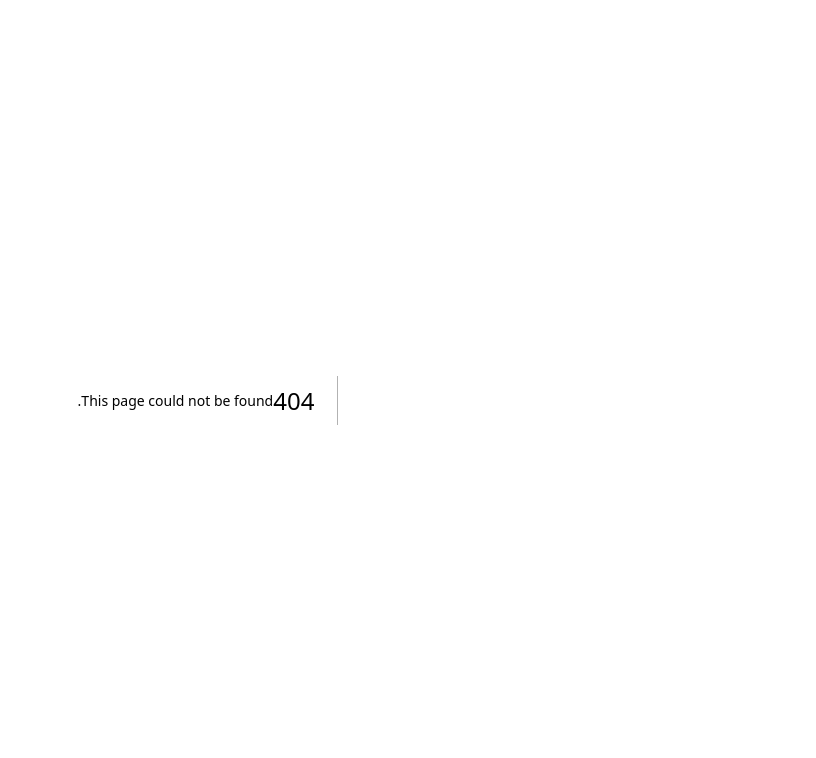
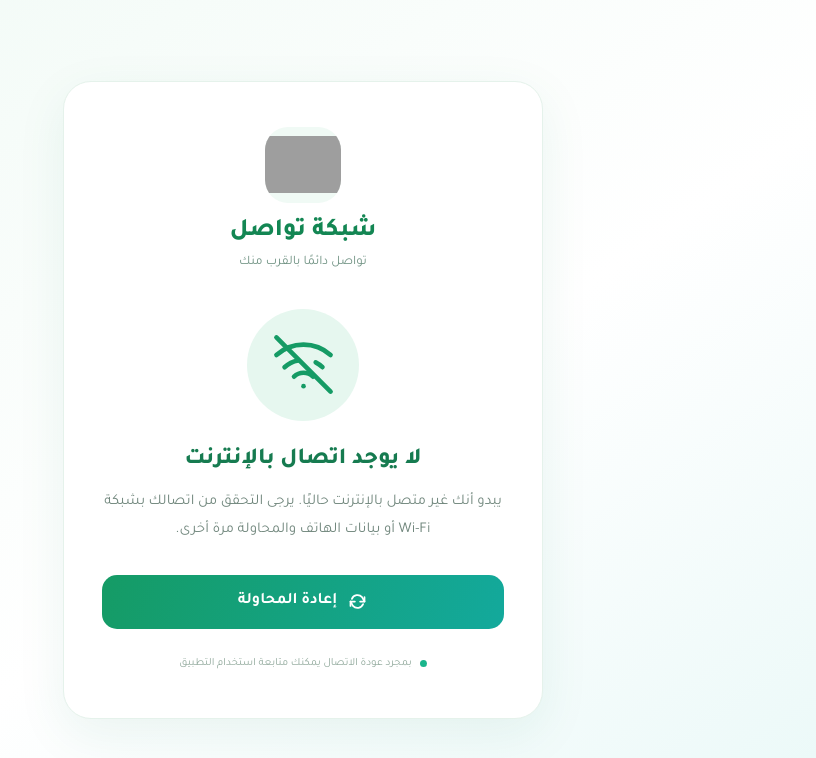
Before and after one commit to abubakr775878004-del/TawasulNet2, a Next.js app: page /offline in a window 1280 px wide. Before the commit this address had no page. Shown: the top 758 px of the page, without its empty margins (464-1280 px from the left). Built offline with nearby package versions, Linux system fonts and the light colour scheme; grey boxes are pictures that could not be loaded.

Commit message:
Create page.js

```diff
--- /dev/null
+++ b/app/offline/page.js
@@ -0,0 +1,296 @@
+
+'use client';
+
+import { useState } from 'react';
+
+export default function OfflinePage() {
+  const [checking, setChecking] = useState(false);
+
+  const handleRetry = () => {
+    setChecking(true);
+
+    if (typeof window !== 'undefined' && navigator.onLine) {
+      window.location.reload();
+      return;
+    }
+
+    setTimeout(() => {
+      setChecking(false);
+    }, 1000);
+  };
+
+  return (
+    <main
+      dir="rtl"
+      className="offline-page"
+    >
+      <div className="offline-container">
+
+        {/* شعار التطبيق */}
+        <div className="brand">
+          <div className="brand-icon">
+            <img
+              src="/icons/icon-192x192.png"
+              alt="أيقونة شبكة تواصل"
+              className="app-logo"
+            />
+          </div>
+
+          <h1>شبكة تواصل</h1>
+
+          <p className="brand-description">
+            تواصل دائمًا بالقرب منك
+          </p>
+        </div>
+
+        {/* حالة الاتصال */}
+        <div className="status-icon">
+          <svg
+            xmlns="http://www.w3.org/2000/svg"
+            width="65"
+            height="65"
+            viewBox="0 0 24 24"
+            fill="none"
+            stroke="currentColor"
+            strokeWidth="1.7"
+            strokeLinecap="round"
+            strokeLinejoin="round"
+          >
+            <line x1="2" y1="2" x2="22" y2="22" />
+            <path d="M8.5 16.5a5 5 0 0 1 7 0" />
+            <path d="M5 13a10 10 0 0 1 5-2.5" />
+            <path d="M19 13a10 10 0 0 0-2.5-1.8" />
+            <path d="M2 8.5a15 15 0 0 1 20 0" />
+            <path d="M12 20h.01" />
+          </svg>
+        </div>
+
+        <div className="message">
+          <h2>لا يوجد اتصال بالإنترنت</h2>
+
+          <p>
+            يبدو أنك غير متصل بالإنترنت حاليًا.
+            يرجى التحقق من اتصالك بشبكة Wi-Fi
+            أو بيانات الهاتف والمحاولة مرة أخرى.
+          </p>
+        </div>
+
+        {/* زر إعادة المحاولة */}
+        <button
+          type="button"
+          className="retry-button"
+          onClick={handleRetry}
+          disabled={checking}
+        >
+          <svg
+            xmlns="http://www.w3.org/2000/svg"
+            width="21"
+            height="21"
+            viewBox="0 0 24 24"
+            fill="none"
+            stroke="currentColor"
+            strokeWidth="2"
+            strokeLinecap="round"
+            strokeLinejoin="round"
+            className={checking ? 'spinning' : ''}
+          >
+            <path d="M20 7v5h-5" />
+            <path d="M4 17v-5h5" />
+            <path d="M5.6 9a7 7 0 0 1 11.6-2L20 12" />
+            <path d="M18.4 15a7 7 0 0 1-11.6 2L4 12" />
+          </svg>
+
+          {checking ? 'جارٍ التحقق...' : 'إعادة المحاولة'}
+        </button>
+
+        <div className="footer">
+          <span className="footer-dot" />
+          بمجرد عودة الاتصال يمكنك متابعة استخدام التطبيق
+        </div>
+
+      </div>
+
+      <style jsx>{`
+        .offline-page {
+          min-height: 100vh;
+          min-height: 100dvh;
+          width: 100%;
+          display: flex;
+          align-items: center;
+          justify-content: center;
+          padding: 24px 16px;
+          box-sizing: border-box;
+          background: linear-gradient(
+            145deg,
+            #f0faf5 0%,
+            #ffffff 55%,
+            #e8f8f7 100%
+          );
+          font-family: inherit;
+          color: #174b38;
+        }
+
+        .offline-container {
+          width: 100%;
+          max-width: 440px;
+          background: #ffffff;
+          border: 1px solid #e5f2eb;
+          border-radius: 28px;
+          padding: 38px 28px;
+          text-align: center;
+          box-shadow: 0 15px 50px rgba(21, 125, 83, 0.08);
+          box-sizing: border-box;
+        }
+
+        .brand {
+          margin-bottom: 38px;
+        }
+
+        .brand-icon {
+          width: 76px;
+          height: 76px;
+          margin: 0 auto 14px;
+          border-radius: 23px;
+          background: #f0faf5;
+          display: flex;
+          align-items: center;
+          justify-content: center;
+          overflow: hidden;
+        }
+
+        .app-logo {
+          width: 100%;
+          height: 100%;
+          object-fit: contain;
+        }
+
+        .brand h1 {
+          color: #138653;
+          font-size: 25px;
+          font-weight: 800;
+          margin: 0;
+        }
+
+        .brand-description {
+          color: #719384;
+          font-size: 13px;
+          margin-top: 8px;
+        }
+
+        .status-icon {
+          width: 112px;
+          height: 112px;
+          margin: 0 auto 25px;
+          border-radius: 50%;
+          background: #e6f7ef;
+          color: #159b65;
+          display: flex;
+          align-items: center;
+          justify-content: center;
+        }
+
+        .message h2 {
+          font-size: 23px;
+          font-weight: 800;
+          color: #167b50;
+          margin: 0 0 14px;
+        }
+
+        .message p {
+          font-size: 15px;
+          line-height: 1.9;
+          color: #71877d;
+          margin: 0;
+        }
+
+        .retry-button {
+          width: 100%;
+          min-height: 54px;
+          margin-top: 30px;
+          border: none;
+          border-radius: 15px;
+          background: linear-gradient(
+            110deg,
+            #159b65,
+            #13a99c
+          );
+          color: #ffffff;
+          font-size: 16px;
+          font-weight: 700;
+          font-family: inherit;
+          cursor: pointer;
+          display: flex;
+          align-items: center;
+          justify-content: center;
+          gap: 10px;
+          transition: opacity 0.2s, transform 0.2s;
+        }
+
+        .retry-button:hover {
+          opacity: 0.92;
+          transform: translateY(-2px);
+        }
+
+        .retry-button:disabled {
+          opacity: 0.7;
+          cursor: wait;
+        }
+
+        .spinning {
+          animation: spin 1s linear infinite;
+        }
+
+        @keyframes spin {
+          to {
+            transform: rotate(360deg);
+          }
+        }
+
+        .footer {
+          display: flex;
+          align-items: center;
+          justify-content: center;
+          gap: 8px;
+          margin-top: 25px;
+          color: #91a99c;
+          font-size: 11px;
+          line-height: 1.8;
+        }
+
+        .footer-dot {
+          width: 7px;
+          height: 7px;
+          flex-shrink: 0;
+          border-radius: 50%;
+          background: #19b58b;
+        }
+
+        @media (max-width: 480px) {
+          .offline-container {
+            padding: 30px 22px;
+            border-radius: 23px;
+          }
+
+          .brand {
+            margin-bottom: 30px;
+          }
+
+          .message h2 {
+            font-size: 21px;
+          }
+
+          .message p {
+            font-size: 14px;
+          }
+        }
+
+        @media (min-width: 768px) {
+          .offline-container {
+            max-width: 480px;
+            padding: 45px 38px;
+          }
+        }
+      `}</style>
+    </main>
+  );
+}
```
